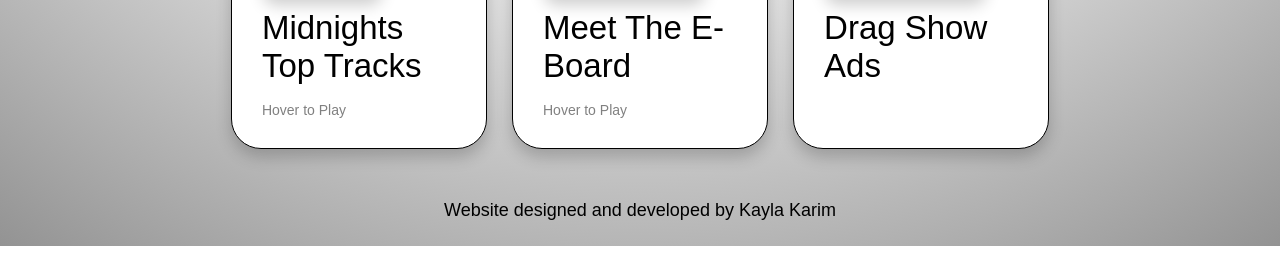
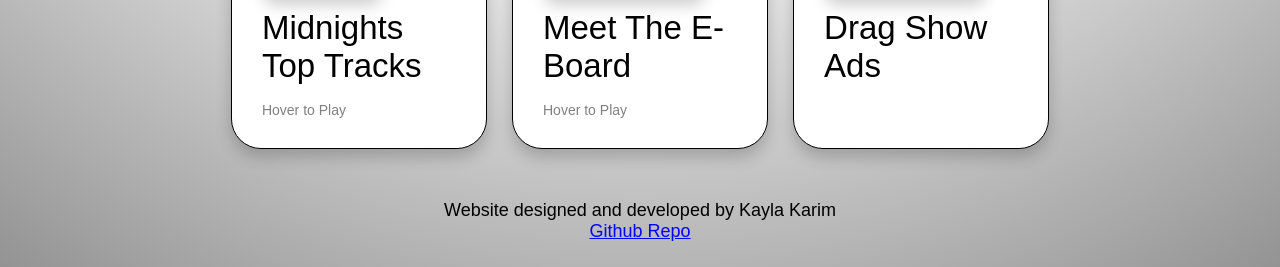
Before and after one commit to kaylakarim/kaylakarim.github.io, a plain HTML site: page parismailer.html in a window 1280 px wide. Shown: the part 1668-1935 px from the top of the page. Before the commit the page ends 1914 px from the top, so only its background shows below. Drawn offline with nearby package versions, Linux system fonts and the light colour scheme; a web font is replaced by a local one.

Commit message:
Update parismailer.html

```diff
--- a/parismailer.html
+++ b/parismailer.html
@@ -217,6 +217,7 @@
 
 <footer>
 	<p class="centeredText"> Website designed and developed by Kayla Karim</p>
+	<p class="centeredText"><a href="https://github.com/kaylakarim/kaylakarim.github.io">Github Repo</a></p>
 </footer>
 
 
```
